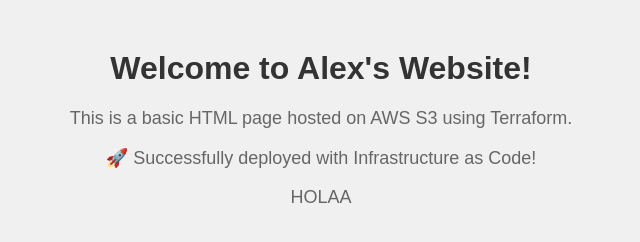
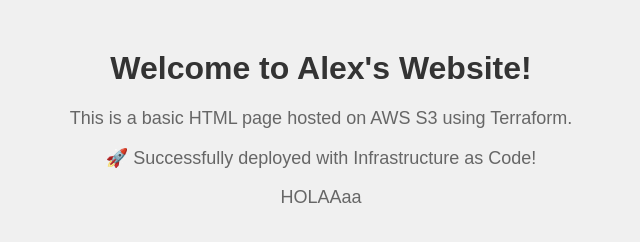
Before and after one commit to AlexVOiceover/CICD, a plain HTML site: page index.html in a window 1280 px wide. Shown: the full height of the page, 319-959 px from the left. Drawn offline with Linux system fonts and the light colour scheme.

Commit message:
forcing deploy

```diff
--- a/index.html
+++ b/index.html
@@ -24,6 +24,6 @@
     <h1>Welcome to Alex's Website!</h1>
     <p>This is a basic HTML page hosted on AWS S3 using Terraform.</p>
     <p>🚀 Successfully deployed with Infrastructure as Code!</p>
-    <p>HOLAA</p>
+    <p>HOLAAaa</p>
 </body>
 </html>
```
